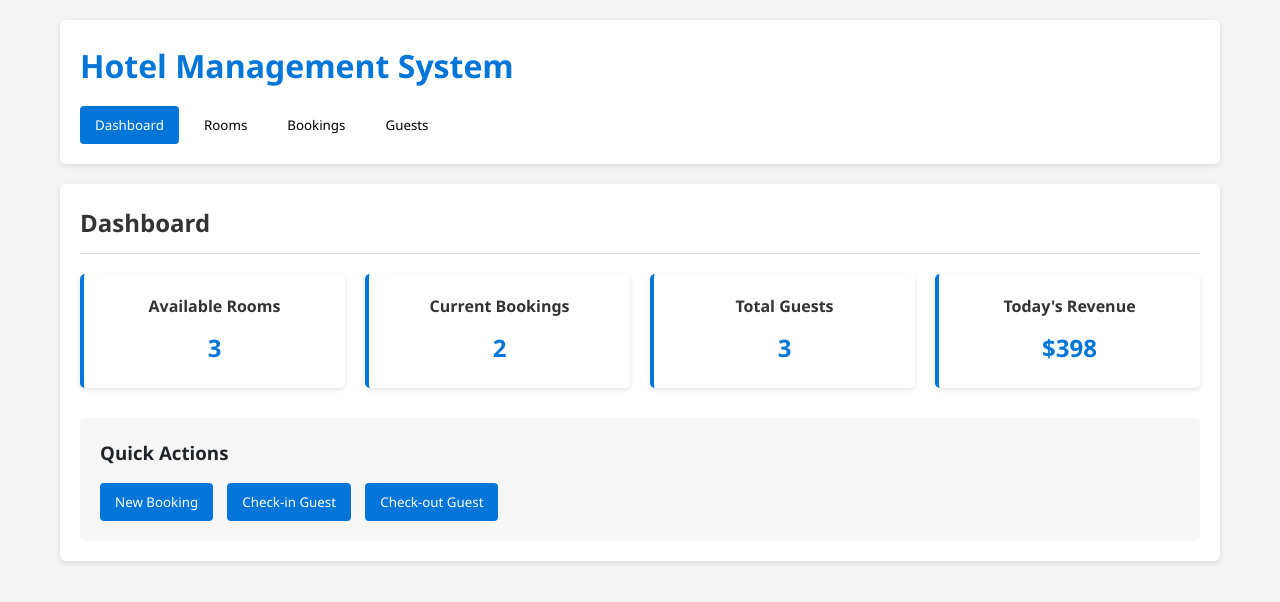
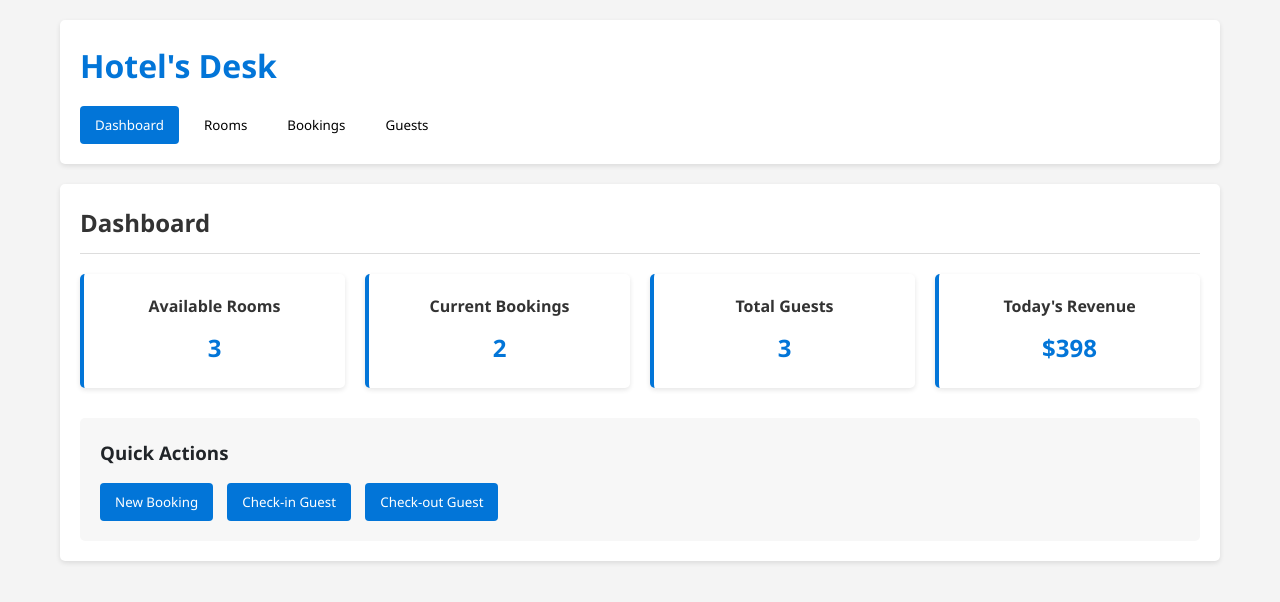
Before and after one commit to GANESHKUMAR-D/Hotel-Desk, a plain HTML site: page index.html in a window 1280 px wide. Drawn offline with Linux system fonts and the light colour scheme.

Commit message:
updated index.html

```diff
--- a/index.html
+++ b/index.html
@@ -9,7 +9,7 @@
 <body>
     <div class="container">
         <header>
-            <h1>Hotel Management System</h1>
+            <h1>Hotel's Desk</h1>
             <nav>
                 <button id="dashboardBtn" class="active">Dashboard</button>
                 <button id="roomsBtn">Rooms</button>
@@ -79,7 +79,7 @@
             <section id="bookings">
                 <h2>Booking Management</h2>
                 <div class="action-bar">
-                    <button id="createBookingBtn">Create Booking</button>
+
                     <select id="bookingFilterStatus">
                         <option value="all">All Bookings</option>
                         <option value="upcoming">Upcoming</option>
```
